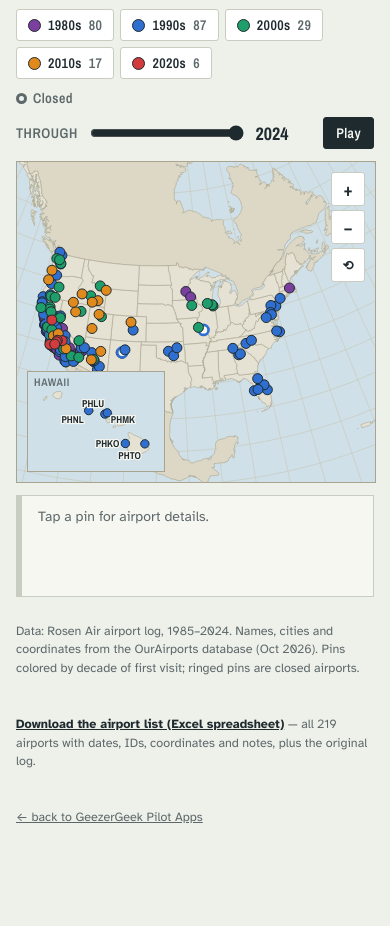
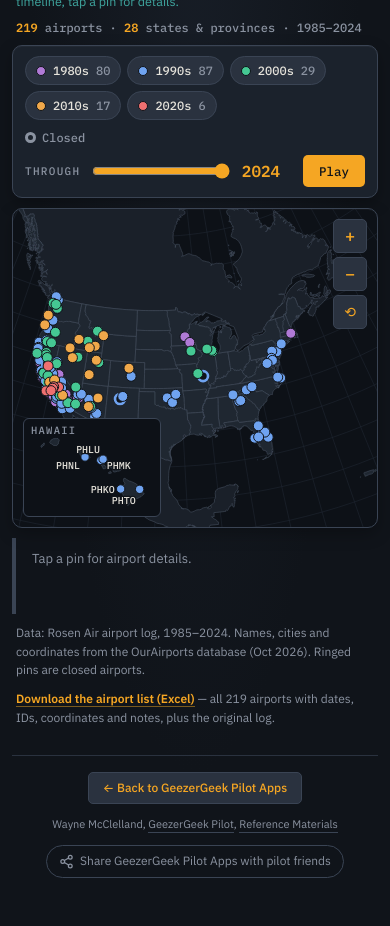
Before and after one commit to waynemccwamware-byte/rosen-air-airports, a plain HTML site: page index.html in a window 390 px wide. Shown: the part 90-1016 px from the top of the page. Before the commit the page ends 957 px from the top, so only its background shows below. Drawn offline with Linux system fonts and the light colour scheme.

Commit message:
Restyle to GeezerGeek Pilot Apps look: dark panel palette, IBM Plex (self-hosted), title row with version, purpose line, shared footer; dates as DD-Mon-YYYY
Co-Authored-By: Claude Opus 5.5 <noreply@anthropic.com>
Claude-Session: https://claude.ai/code/session_014tDpGuc5fvoHQc2Gj8dDNq

```diff
--- a/index.html
+++ b/index.html
@@ -3,88 +3,137 @@
 <head>
 <meta charset="utf-8">
 <meta name="viewport" content="width=device-width,initial-scale=1,viewport-fit=cover">
+<meta name="theme-color" content="#10141a">
 <title>Rosen Air Airports Visited</title>
-<meta name="claude:viewport-fit-sides" content="cover">
-<link rel="preload" href="fonts/archivo-narrow-latin-700-normal.woff2" as="font" type="font/woff2" crossorigin>
+<link rel="preload" href="fonts/ibm-plex-sans-latin-400-normal.woff2" as="font" type="font/woff2" crossorigin>
+<link rel="preload" href="fonts/ibm-plex-mono-latin-500-normal.woff2" as="font" type="font/woff2" crossorigin>
 <style>
-@font-face{font-family:'Archivo Narrow';font-style:normal;font-weight:500;font-display:swap;src:url(fonts/archivo-narrow-latin-500-normal.woff2) format('woff2')}
-@font-face{font-family:'Archivo Narrow';font-style:normal;font-weight:600;font-display:swap;src:url(fonts/archivo-narrow-latin-600-normal.woff2) format('woff2')}
-@font-face{font-family:'Archivo Narrow';font-style:normal;font-weight:700;font-display:swap;src:url(fonts/archivo-narrow-latin-700-normal.woff2) format('woff2')}
-@font-face{font-family:'Atkinson Hyperlegible';font-style:normal;font-weight:400;font-display:swap;src:url(fonts/atkinson-hyperlegible-latin-400-normal.woff2) format('woff2')}
-@font-face{font-family:'Atkinson Hyperlegible';font-style:normal;font-weight:700;font-display:swap;src:url(fonts/atkinson-hyperlegible-latin-700-normal.woff2) format('woff2')}
-/* Layout: a sectional-chart-like sheet; header strip, control row, full-width map, detail panel beneath. */
+@font-face{font-family:'IBM Plex Sans';font-style:normal;font-weight:400;font-display:swap;src:url(fonts/ibm-plex-sans-latin-400-normal.woff2) format('woff2')}
+@font-face{font-family:'IBM Plex Sans';font-style:normal;font-weight:500;font-display:swap;src:url(fonts/ibm-plex-sans-latin-500-normal.woff2) format('woff2')}
+@font-face{font-family:'IBM Plex Sans';font-style:normal;font-weight:600;font-display:swap;src:url(fonts/ibm-plex-sans-latin-600-normal.woff2) format('woff2')}
+@font-face{font-family:'IBM Plex Sans';font-style:normal;font-weight:700;font-display:swap;src:url(fonts/ibm-plex-sans-latin-700-normal.woff2) format('woff2')}
+@font-face{font-family:'IBM Plex Mono';font-style:normal;font-weight:500;font-display:swap;src:url(fonts/ibm-plex-mono-latin-500-normal.woff2) format('woff2')}
+@font-face{font-family:'IBM Plex Mono';font-style:normal;font-weight:600;font-display:swap;src:url(fonts/ibm-plex-mono-latin-600-normal.woff2) format('woff2')}
+/* GeezerGeek Pilot Apps style: dark cockpit panel, amber accents, teal purpose line, IBM Plex. */
 :root{
-  --bg:#eef0ea; --paper:#f7f7f2; --land:#e6e2d3; --land2:#ddd8c6; --water:#cfe0e8; --line:#a9a48f; --line2:#c6c1ad;
-  --ink:#1f2a2e; --muted:#5d686a; --rule:#c9ccc0; --chip:#ffffff; --halo:#f7f7f2;
-  --d80:#7B3FA0; --d90:#2F6FD0; --d00:#1E9E6A; --d10:#E08A1E; --d20:#D23C3C;
-  --display:"Archivo Narrow","Arial Narrow",Arial,sans-serif;
-  --body:"Atkinson Hyperlegible",system-ui,-apple-system,"Segoe UI",sans-serif;
+  --bg-deep:#10141a; --bg-panel:#1b222c; --bezel:#2a323f; --bezel-hi:#3a4454;
+  --amber:#f5a623; --amber-dim:#7a5a1e; --text-primary:#e7e4dc; --text-muted:#8b93a1; --teal:#3fa7a0;
+  /* map */
+  --water:#0d1117; --land:#1f2731; --land2:#1a2029; --line:#46505f; --line2:#232b36; --halo:#10141a;
+  /* pins by decade (unchanged hues) */
+  --d80:#B07AD6; --d90:#6FA3F0; --d00:#45C893; --d10:#F0A84A; --d20:#F07070;
+  /* names the map script uses */
+  --ink:var(--text-primary); --muted:var(--text-muted);
+  --sans:'IBM Plex Sans',system-ui,-apple-system,'Segoe UI',sans-serif; --mono:'IBM Plex Mono',ui-monospace,Menlo,monospace;
+  padding-top:env(safe-area-inset-top,0px); padding-bottom:env(safe-area-inset-bottom,0px);
 }
-@media (prefers-color-scheme: dark){:root:not([data-theme="light"]){
-  --bg:#141a1d; --paper:#1a2225; --land:#26302f; --land2:#2c3735; --water:#0f1b22; --line:#55625f; --line2:#3b4644;
-  --ink:#e7ece8; --muted:#9aa6a4; --rule:#33403f; --chip:#1f2a2c; --halo:#1a2225;
-  --d80:#B07AD6; --d90:#6FA3F0; --d00:#45C893; --d10:#F0A84A; --d20:#F07070; color-scheme:dark}}
-:root[data-theme="dark"]{
-  --bg:#141a1d; --paper:#1a2225; --land:#26302f; --land2:#2c3735; --water:#0f1b22; --line:#55625f; --line2:#3b4644;
-  --ink:#e7ece8; --muted:#9aa6a4; --rule:#33403f; --chip:#1f2a2c; --halo:#1a2225;
-  --d80:#B07AD6; --d90:#6FA3F0; --d00:#45C893; --d10:#F0A84A; --d20:#F07070; color-scheme:dark}
-html,body{background:var(--bg);color:var(--ink)}
-body{margin:0;font-size:14px}
-body{font-family:var(--body);padding-left:max(16px,env(safe-area-inset-left,0px));padding-right:max(16px,env(safe-area-inset-right,0px));padding-block:18px 28px}
-.wrap{max-width:1180px;margin:0 auto;display:flex;flex-direction:column;gap:12px}
-header{display:flex;flex-wrap:wrap;align-items:baseline;justify-content:space-between;gap:6px 20px;border-bottom:2px solid var(--ink);padding-bottom:8px}
-h1{font-family:var(--display);font-weight:700;font-size:clamp(24px,4vw,34px);letter-spacing:.02em;text-transform:uppercase;margin:0;text-wrap:balance}
-.stat{font-family:var(--display);font-size:15px;color:var(--muted);letter-spacing:.04em;text-transform:uppercase;font-variant-numeric:tabular-nums}
-.stat b{color:var(--ink)}
-.controls{display:flex;flex-wrap:wrap;gap:10px 18px;align-items:center}
+*,*::before,*::after{box-sizing:border-box}
+html{background:var(--bg-deep);color-scheme:dark;overscroll-behavior:none}
+body{margin:0;min-height:100vh;background:radial-gradient(ellipse at 50% 0%,#171d26 0%,var(--bg-deep) 60%);font-family:var(--sans);font-size:14px;color:var(--text-primary);
+  padding:16px max(12px,env(safe-area-inset-right,0px)) 40px max(12px,env(safe-area-inset-left,0px))}
+.mono{font-family:var(--mono)}
+.rig{width:100%;max-width:960px;margin:0 auto;display:flex;flex-direction:column;gap:10px}
+.title-row{display:flex;align-items:baseline;justify-content:space-between;gap:12px;padding:0 4px}
+.title-row h1{font-size:19px;font-weight:600;margin:0;letter-spacing:.01em}
+.title-row .ver{font-size:11px;color:var(--text-muted)}
+.purpose-line{font-size:12.5px;color:var(--teal);margin:-6px 4px 0;line-height:1.5}
+.purpose-label{color:var(--text-primary)}
+.stat{font-family:var(--mono);font-size:12px;color:var(--text-muted);padding:0 4px;font-variant-numeric:tabular-nums}
+.stat b{color:var(--amber);font-weight:600}
+.card{background:var(--bg-panel);border:1px solid var(--bezel-hi);border-radius:10px;box-shadow:inset 0 1px 0 rgba(255,255,255,.03),0 6px 16px rgba(0,0,0,.25)}
+.controls{display:flex;flex-wrap:wrap;gap:10px 18px;align-items:center;padding:10px 12px}
 .chips{display:flex;flex-wrap:wrap;gap:6px}
-.chip{font:600 14px var(--display);letter-spacing:.03em;display:inline-flex;align-items:center;gap:7px;padding:6px 11px;border:1px solid var(--rule);border-radius:3px;background:var(--chip);color:var(--ink);cursor:pointer;font-variant-numeric:tabular-nums}
-.chip i{width:11px;height:11px;border-radius:50%;background:var(--c);display:inline-block;border:1.5px solid var(--ink)}
-.chip[aria-pressed="false"]{opacity:.45}
-.chip[aria-pressed="false"] i{background:transparent}
-.chip:focus-visible,button:focus-visible,input:focus-visible{outline:2px solid var(--d90);outline-offset:2px}
-.legend-closed{font:600 14px var(--display);color:var(--muted);display:inline-flex;align-items:center;gap:6px;letter-spacing:.03em}
-.legend-closed i{width:11px;height:11px;border-radius:50%;border:3px solid var(--muted);box-sizing:border-box;display:inline-block}
+.chip{font:500 12px var(--mono);display:inline-flex;align-items:center;gap:7px;padding:6px 10px;border:1px solid var(--bezel-hi);border-radius:20px;background:var(--bezel);color:var(--text-primary);cursor:pointer;font-variant-numeric:tabular-nums}
+.chip i{width:10px;height:10px;border-radius:50%;background:var(--c);display:inline-block;border:1.5px solid var(--bg-deep)}
+.chip[aria-pressed="false"]{opacity:.45;background:transparent}
+.chip[aria-pressed="false"] i{background:transparent;border-color:var(--c)}
+.chip:hover{border-color:var(--amber)}
+.chip:focus-visible,button:focus-visible,input:focus-visible,a:focus-visible{outline:2px solid var(--amber);outline-offset:2px}
+.legend-closed{font:500 12px var(--mono);color:var(--text-muted);display:inline-flex;align-items:center;gap:6px}
+.legend-closed i{width:11px;height:11px;border-radius:50%;border:3px solid var(--text-muted);display:inline-block}
 .time{display:flex;align-items:center;gap:10px;flex:1 1 300px;min-width:0}
-.time label{font:600 14px var(--display);letter-spacing:.04em;text-transform:uppercase;color:var(--muted);white-space:nowrap}
-.time input{flex:1;min-width:80px;accent-color:var(--ink)}
-.yr{font:700 18px var(--display);font-variant-numeric:tabular-nums;width:3.2em}
-.btn{font:600 14px var(--display);letter-spacing:.03em;padding:6px 12px;border:1px solid var(--ink);background:var(--ink);color:var(--paper);border-radius:3px;cursor:pointer}
-.btn.ghost{background:var(--chip);color:var(--ink);border-color:var(--rule)}
-.mapbox{position:relative;border:1px solid var(--line);background:var(--water);overflow:hidden;width:100%;height:clamp(320px,62vw,720px);touch-action:none}
-#map{position:absolute;inset:0;display:block;width:100%;height:100%}
-#hi{position:absolute;inset:0;display:block;width:100%;height:100%}
+.time label{font:500 11px var(--mono);letter-spacing:.12em;text-transform:uppercase;color:var(--text-muted);white-space:nowrap}
+.time input{flex:1;min-width:80px;accent-color:var(--amber)}
+.yr{font:600 16px var(--mono);color:var(--amber);font-variant-numeric:tabular-nums;width:3.2em}
+.btn{font:500 12.5px var(--mono);padding:8px 16px;border:none;background:var(--amber);color:var(--bg-deep);border-radius:5px;cursor:pointer}
+.btn:hover{filter:brightness(1.1)}
+.btn:active{transform:translateY(1px)}
+.mapbox{position:relative;background:var(--water);overflow:hidden;width:100%;height:clamp(320px,62vw,640px);touch-action:none;border-radius:10px}
+#map,#hi{position:absolute;inset:0;display:block;width:100%;height:100%}
 .state{fill:var(--land);stroke:var(--line);stroke-width:.6}
 .ctry{fill:var(--land2);stroke:var(--line);stroke-width:.6}
 .grat{fill:none;stroke:var(--line2);stroke-width:.5}
-.pin{stroke:var(--ink);cursor:pointer}
+.pin{stroke:var(--bg-deep);cursor:pointer}
 .pin.closed{fill:var(--halo)!important}
-.pin.sel{}
-.lbl{font-family:var(--display);font-weight:700;fill:var(--ink);paint-order:stroke;stroke:var(--halo);stroke-linejoin:round;pointer-events:none}
-.inset{position:absolute;left:10px;bottom:10px;width:min(30%,220px);height:calc(min(30vw,220px) / 1.5);max-height:150px;border:1px solid var(--line);background:var(--water)}
-.inset span{position:absolute;top:3px;left:6px;font:600 11px var(--display);letter-spacing:.06em;text-transform:uppercase;color:var(--muted)}
+.pin.sel{stroke:var(--text-primary)}
+.lbl{font-family:var(--mono);font-weight:500;fill:var(--text-primary);paint-order:stroke;stroke:var(--halo);stroke-linejoin:round;pointer-events:none}
+.inset{position:absolute;left:10px;bottom:10px;width:min(30%,220px);height:calc(min(30vw,220px) / 1.5);max-height:150px;border:1px solid var(--bezel-hi);border-radius:6px;background:var(--water);overflow:hidden}
+.inset span{position:absolute;top:4px;left:7px;font:500 10.5px var(--mono);letter-spacing:.12em;text-transform:uppercase;color:var(--text-muted)}
 .zoom{position:absolute;right:10px;top:10px;display:flex;flex-direction:column;gap:4px}
-.zoom button{width:34px;height:34px;font:700 18px var(--display);border:1px solid var(--rule);background:var(--chip);color:var(--ink);border-radius:3px;cursor:pointer}
-.hint{position:absolute;right:10px;bottom:8px;font:500 12px var(--display);color:var(--muted);letter-spacing:.03em;background:color-mix(in srgb,var(--paper) 80%,transparent);padding:2px 6px;border-radius:2px}
-.panel{display:grid;grid-template-columns:auto 1fr;gap:4px 16px;background:var(--paper);border:1px solid var(--rule);border-left:6px solid var(--pc,var(--rule));padding:12px 16px;min-height:76px}
-.panel .id{font:700 30px var(--display);letter-spacing:.03em;grid-row:span 3;align-self:center;min-width:3.4em}
-.panel .nm{font-weight:700;font-size:16px;min-width:0}
-.panel .meta{color:var(--muted);font-size:14px;min-width:0}
-.panel .note{font-size:13.5px;font-style:italic;min-width:0}
-.panel.empty{display:block;color:var(--muted);font-size:14px}
-.foot{font-size:12.5px;color:var(--muted);line-height:1.5}
-@media (max-width:520px){.inset{width:38%;height:calc(38vw / 1.5)}.hint{display:none}.panel .id{font-size:24px}}
+.zoom button{width:34px;height:34px;font:500 17px var(--mono);border:1px solid var(--bezel-hi);background:var(--bezel);color:var(--amber);border-radius:5px;cursor:pointer}
+.zoom button:hover{background:var(--bezel-hi)}
+.hint{position:absolute;right:10px;bottom:8px;font:500 11px var(--mono);color:var(--text-muted);background:rgba(16,20,26,.8);padding:3px 7px;border-radius:4px}
+.panel{display:grid;grid-template-columns:auto 1fr;gap:3px 16px;border-left:4px solid var(--pc,var(--bezel-hi));padding:12px 16px;min-height:76px}
+.panel .id{font:600 26px var(--mono);color:var(--pc,var(--amber));grid-row:span 3;align-self:center;min-width:3.6em}
+.panel .nm{font-weight:600;font-size:15px;min-width:0}
+.panel .meta{color:var(--text-muted);font-size:13px;min-width:0}
+.panel .meta b{color:var(--text-primary)!important;font-weight:600}
+.panel .note{font-size:13px;font-style:italic;color:var(--teal);min-width:0}
+.panel.empty{display:block;color:var(--text-muted);font-size:13px}
+.foot{font-size:12px;color:var(--text-muted);line-height:1.55;margin:0;padding:0 4px}
+.dl{color:var(--amber);font-weight:600;text-decoration:none;border-bottom:1px solid var(--amber-dim)}
+.dl:hover{border-bottom-color:var(--amber)}
+@media (max-width:520px){.inset{width:38%;height:calc(38vw / 1.5)}.hint{display:none}.panel .id{font-size:22px}}
 @media (prefers-reduced-motion:reduce){*{transition:none!important}}
+
+.ggp-footer{
+  --ggp-amber:#f5a623; --ggp-muted:#8b93a1; --ggp-bezel:#2a323f; --ggp-bezel-hi:#3a4454;
+  box-sizing:border-box; width:100%; max-width:640px; margin:28px auto 0; padding:16px 0 8px;
+  border-top:1px solid var(--ggp-bezel); text-align:center;
+  font-family:'IBM Plex Sans', system-ui, -apple-system, 'Segoe UI', sans-serif;
+  font-size:11px; line-height:1.5; color:var(--ggp-muted);
+}
+.ggp-footer *, .ggp-footer *::before, .ggp-footer *::after{ box-sizing:border-box; }
+.ggp-footer .ggp-back{ margin:0 0 12px; }
+.ggp-footer .ggp-back a{
+  display:inline-block; padding:6px 14px; border:1px solid var(--ggp-bezel-hi); border-radius:5px;
+  background:var(--ggp-bezel); color:var(--ggp-amber); font-size:12px; font-weight:500; text-decoration:none;
+}
+.ggp-footer .ggp-back a:hover{ background:var(--ggp-bezel-hi); color:var(--ggp-amber); text-decoration:none; }
+.ggp-footer .ggp-extra{ margin:0 0 6px; text-wrap:balance; }
+.ggp-footer .ggp-credit{ margin:0; }
+.ggp-footer .ggp-extra a, .ggp-footer .ggp-credit a{
+  color:var(--ggp-muted); text-decoration:none; border-bottom:1px solid var(--ggp-bezel-hi); padding-bottom:1px;
+}
+.ggp-footer .ggp-extra a:hover, .ggp-footer .ggp-credit a:hover{ color:var(--ggp-amber); border-bottom-color:var(--ggp-amber); }
+.ggp-footer .ggp-count{ margin-top:6px; }
+.ggp-footer .ggp-count:empty{ display:none; }
+.ggp-footer .ggp-actions{ display:flex; flex-wrap:wrap; justify-content:center; gap:8px; margin-top:12px; }
+.ggp-footer .ggp-pill{
+  display:inline-flex; align-items:center; gap:7px; margin:0; padding:8px 16px;
+  border:1px solid var(--ggp-bezel-hi); border-radius:20px; background:transparent; color:var(--ggp-muted);
+  font:inherit; font-size:12.5px; line-height:1.2; cursor:pointer; transition:color .15s ease, border-color .15s ease;
+}
+.ggp-footer .ggp-pill:hover{ color:var(--ggp-amber); border-color:var(--ggp-amber); background:transparent; }
+.ggp-footer .ggp-pill svg{ width:15px; height:15px; flex-shrink:0; }
+.ggp-footer .ggp-pill span{ text-wrap:balance; }
+@media (max-width:400px){ .ggp-footer .ggp-pill{ font-size:12px; padding:8px 12px; gap:6px; } }
+.ggp-footer a:focus-visible, .ggp-footer .ggp-pill:focus-visible{ outline:2px solid var(--ggp-amber); outline-offset:2px; }
+@media print{
+  .ggp-footer .ggp-back, .ggp-footer .ggp-extra, .ggp-footer .ggp-count, .ggp-footer .ggp-actions{ display:none !important; }
+  .ggp-footer{ border-top:0; margin-top:8px; padding-top:0; }
+}
 </style>
-
 </head>
 <body>
-<div class="wrap">
-  <header>
-    <h1>Rosen Air Airports Visited</h1><!-- v2026-10-29b webkit-fix -->
-    <div class="stat" id="stat"></div>
-  </header>
-  <div class="controls">
+<div class="rig">
+  <div class="title-row">
+    <h1>Rosen Air Airports Visited</h1>
+    <span class="ver mono">v1.1</span>
+  </div>
+  <p class="purpose-line"><span class="purpose-label">Purpose:</span> Every airport in Larry Rosen's log, 1985–2024, pinned by decade of first visit. Filter by decade, scrub or play the timeline, tap a pin for details.</p>
+  <div class="stat" id="stat"></div>
+  <div class="card controls">
     <div class="chips" id="chips"></div>
     <span class="legend-closed"><i></i>Closed</span>
     <div class="time">
@@ -94,17 +143,23 @@ h1{font-family:var(--display);font-weight:700;font-size:clamp(24px,4vw,34px);let
       <button class="btn" id="play" type="button">Play</button>
     </div>
   </div>
-  <div class="mapbox" id="mapbox">
+  <div class="card mapbox" id="mapbox">
     <svg id="map" role="img" aria-label="Map of airports visited"></svg>
     <div class="inset"><span>Hawaii</span><svg id="hi"></svg></div>
-    <div class="zoom"><button id="zin" type="button" aria-label="Zoom in">+</button><button id="zout" type="button" aria-label="Zoom out">−</button><button id="zreset" type="button" aria-label="Reset view" style="font-size:13px">⟲</button></div>
+    <div class="zoom"><button id="zin" type="button" aria-label="Zoom in">+</button><button id="zout" type="button" aria-label="Zoom out">−</button><button id="zreset" type="button" aria-label="Reset view" style="font-size:14px">⟲</button></div>
     <div class="hint">Scroll or pinch to zoom · IDs appear when zoomed in</div>
   </div>
-  <div class="panel empty" id="panel">Tap a pin for airport details.</div>
-  <p class="foot">Data: Rosen Air airport log, 1985–2024. Names, cities and coordinates from the OurAirports database (Oct 2026). Pins colored by decade of first visit; ringed pins are closed airports.</p>
-  <p class="foot"><a href="RosenAir_Airports_Visited.xlsx" download style="color:var(--ink);font-weight:700">Download the airport list (Excel spreadsheet)</a> — all 219 airports with dates, IDs, coordinates and notes, plus the original log.</p>
-  <p class="foot"><a href="https://geezer-geek-pilot-control-panel.netlify.app" style="color:inherit">← back to GeezerGeek Pilot Apps</a></p>
+  <div class="card panel empty" id="panel">Tap a pin for airport details.</div>
+  <p class="foot">Data: Rosen Air airport log, 1985–2024. Names, cities and coordinates from the OurAirports database (Oct 2026). Ringed pins are closed airports.</p>
+  <p class="foot"><a class="dl" href="RosenAir_Airports_Visited.xlsx" download>Download the airport list (Excel)</a> — all 219 airports with dates, IDs, coordinates and notes, plus the original log.</p>
 </div>
+<footer class="ggp-footer">
+  <div class="ggp-back"><a href="https://geezer-geek-pilot-control-panel.netlify.app/">← Back to GeezerGeek Pilot Apps</a></div>
+  <div class="ggp-credit">Wayne McClelland, <a href="https://youtube.com/@GeezerGeekPilot" target="_blank" rel="noopener">GeezerGeek Pilot</a>, <a href="https://docs.google.com/document/d/1chfDa3JBCjsGykGjwrAFwOqMAS7d3_dIY9ieROLCIyU/preview" target="_blank" rel="noopener">Reference Materials</a></div>
+  <div class="ggp-actions">
+    <button class="ggp-pill ggp-share" type="button"><svg aria-hidden="true" viewBox="0 0 24 24" fill="none" stroke="currentColor" stroke-width="2" stroke-linecap="round" stroke-linejoin="round"><circle cx="18" cy="5" r="3"></circle><circle cx="6" cy="12" r="3"></circle><circle cx="18" cy="19" r="3"></circle><line x1="8.6" y1="10.5" x2="15.4" y2="6.5"></line><line x1="8.6" y1="13.5" x2="15.4" y2="17.5"></line></svg><span>Share GeezerGeek Pilot Apps with pilot friends</span></button>
+  </div>
+</footer>
 
 <script>
 window.__t0=Date.now();window.__step='page loaded';
@@ -122,7 +177,7 @@ __st('data read; building controls');
 const DEC=[['1980s','--d80'],['1990s','--d90'],['2000s','--d00'],['2010s','--d10'],['2020s','--d20']];
 const KEY={C:'Closed',R:'Identifier changed since visit',F:'FAA ID only, no ICAO code','?':'Uncertain, worth a look'};
 const MON=['Jan','Feb','Mar','Apr','May','Jun','Jul','Aug','Sep','Oct','Nov','Dec'];
-const fd=s=>{const [y,m,d]=s.split('-');return `${y}-${MON[+m-1]}-${d}`};
+const fd=s=>{const [y,m,d]=s.split('-');return `${d}-${MON[+m-1]}-${y}`};
 const air=AIR.map(a=>({id:a[0],date:a[1],yr:+a[1].slice(0,4),name:a[2],city:a[3],st:a[4],ctry:a[5],flags:a[6],lat:a[7],lon:a[8],note:a[9],dec:a[1].slice(0,3)+'0s'}));
 const on=new Set(DEC.map(d=>d[0]));
 let through=2024, sel=null, k=1;
@@ -204,5 +259,39 @@ window.__done=true;
 {const p=document.getElementById('panel');if(p&&p.textContent.startsWith('Starting map')){p.textContent='Tap a pin for airport details.'}}
 </script>
 
+<script>
+(() => {
+  if (window.__ggpFooter) return;
+  window.__ggpFooter = true;
+  // Every app's footer share button shares the Control Panel, not the app itself.
+  const SHARE_URL   = 'https://geezer-geek-pilot-control-panel.netlify.app/';
+  const SHARE_TITLE = 'GeezerGeek Pilot Apps';
+  const SHARE_TEXT  = 'Planning, weather, ATC-practice and safety tools for GA pilots, from GeezerGeek Pilot.';
+  const flash = (btn) => {
+    if (btn.dataset.ggpBusy) return;
+    btn.dataset.ggpBusy = '1';
+    const label = btn.querySelector('span') || btn;
+    const original = label.textContent;
+    label.textContent = label === btn ? 'Link copied!' : 'Link copied to clipboard!';
+    setTimeout(() => { label.textContent = original; delete btn.dataset.ggpBusy; }, 2200);
+  };
+  document.addEventListener('click', async (ev) => {
+    const btn = ev.target instanceof Element ? ev.target.closest('.ggp-share') : null;
+    if (!btn) return;
+    ev.preventDefault();
+    if (navigator.share) {
+      try { await navigator.share({ title: SHARE_TITLE, text: SHARE_TEXT, url: SHARE_URL }); return; }
+      catch (err) { if (err && err.name === 'AbortError') return; }
+    }
+    try {
+      await navigator.clipboard.writeText(SHARE_URL);
+      flash(btn);
+    } catch (err) {
+      window.location.href = 'mailto:?subject=' + encodeURIComponent(SHARE_TITLE)
+        + '&body=' + encodeURIComponent(SHARE_TEXT + ' ' + SHARE_URL);
+    }
+  });
+})();
+</script>
 </body>
 </html>
```
Also changed, not shown: fonts/archivo-narrow-latin-500-normal.woff2 (deleted), fonts/archivo-narrow-latin-600-normal.woff2 (deleted), fonts/archivo-narrow-latin-700-normal.woff2 (deleted), fonts/atkinson-hyperlegible-latin-400-normal.woff2 (deleted), fonts/atkinson-hyperlegible-latin-700-normal.woff2 (deleted), fonts/ibm-plex-mono-latin-500-normal.woff2 (added), fonts/ibm-plex-mono-latin-600-normal.woff2 (added), fonts/ibm-plex-sans-latin-400-normal.woff2 (added), fonts/ibm-plex-sans-latin-500-normal.woff2 (added), fonts/ibm-plex-sans-latin-600-normal.woff2 (added), fonts/ibm-plex-sans-latin-700-normal.woff2 (added).
